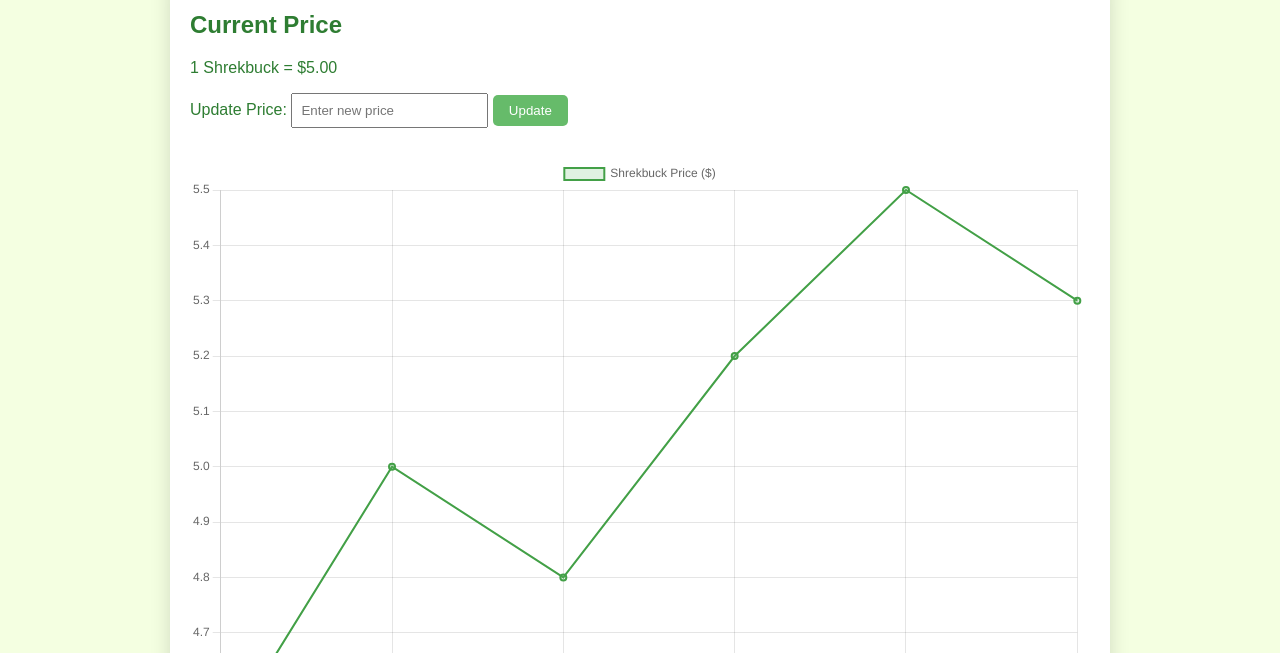
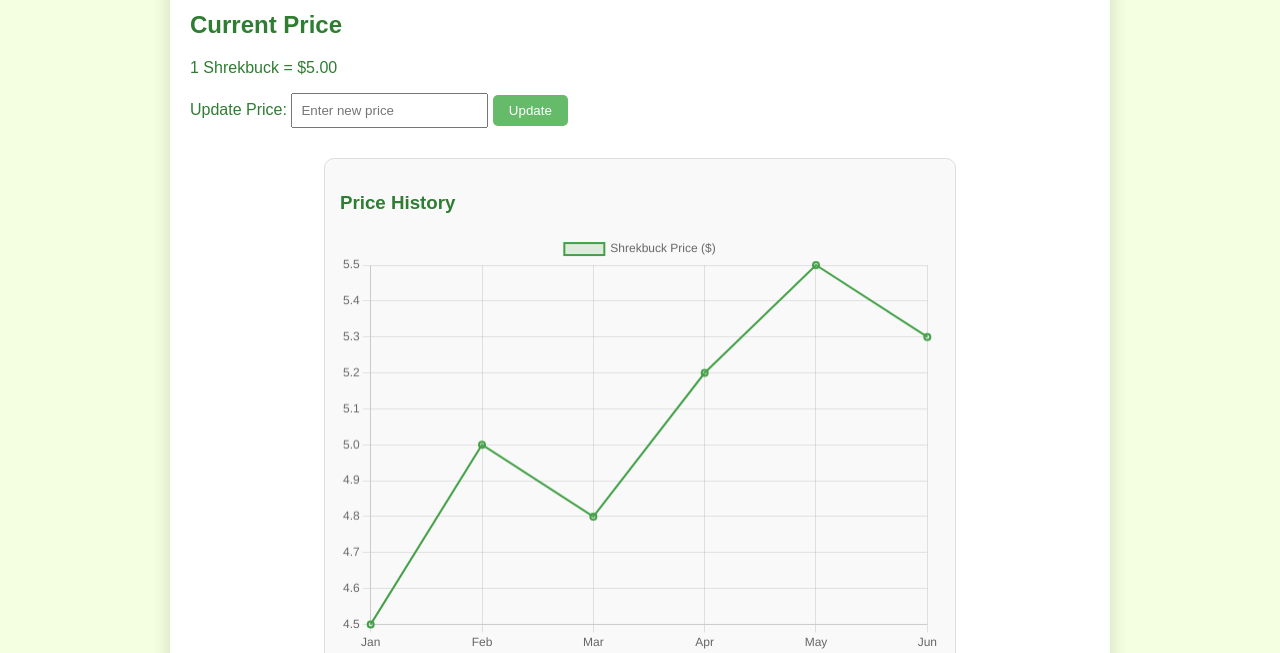
Before and after one commit to codydork/Shrekbuck-site-1, a plain HTML site: page dashboard.html in a window 1280 px wide. Shown: the part 147-800 px from the top of the page. Drawn offline with nearby package versions, Linux system fonts and the light colour scheme; animation ran at ten frames a second.

Commit message:
Update dashboard.html

```diff
--- a/dashboard.html
+++ b/dashboard.html
@@ -84,10 +84,18 @@
       background-color: #00796b;
     }
 
+    #price-chart-container {
+      max-width: 600px;
+      margin: 20px auto;
+      padding: 15px;
+      border: 1px solid #ddd;
+      border-radius: 10px;
+      background-color: #f9f9f9;
+    }
+
     #price-chart {
-      max-width: 100%;
-      height: 400px;
-      margin: 20px 0;
+      width: 100%;
+      height: 300px; /* Smaller fixed height */
     }
 
     #dark-mode-switch {
@@ -105,7 +113,6 @@
       color: white;
       border: 1px solid #555;
     }
-
   </style>
 </head>
 
@@ -124,7 +131,12 @@
       <label for="price-input">Update Price: </label>
       <input type="number" id="price-input" placeholder="Enter new price">
       <button onclick="updatePrice()">Update</button>
-      <canvas id="price-chart"></canvas> <!-- Chart Section -->
+
+      <!-- Chart Section in a smaller box -->
+      <div id="price-chart-container">
+        <h3>Price History</h3>
+        <canvas id="price-chart"></canvas>
+      </div>
     </div>
 
     <!-- User List Section -->
```
